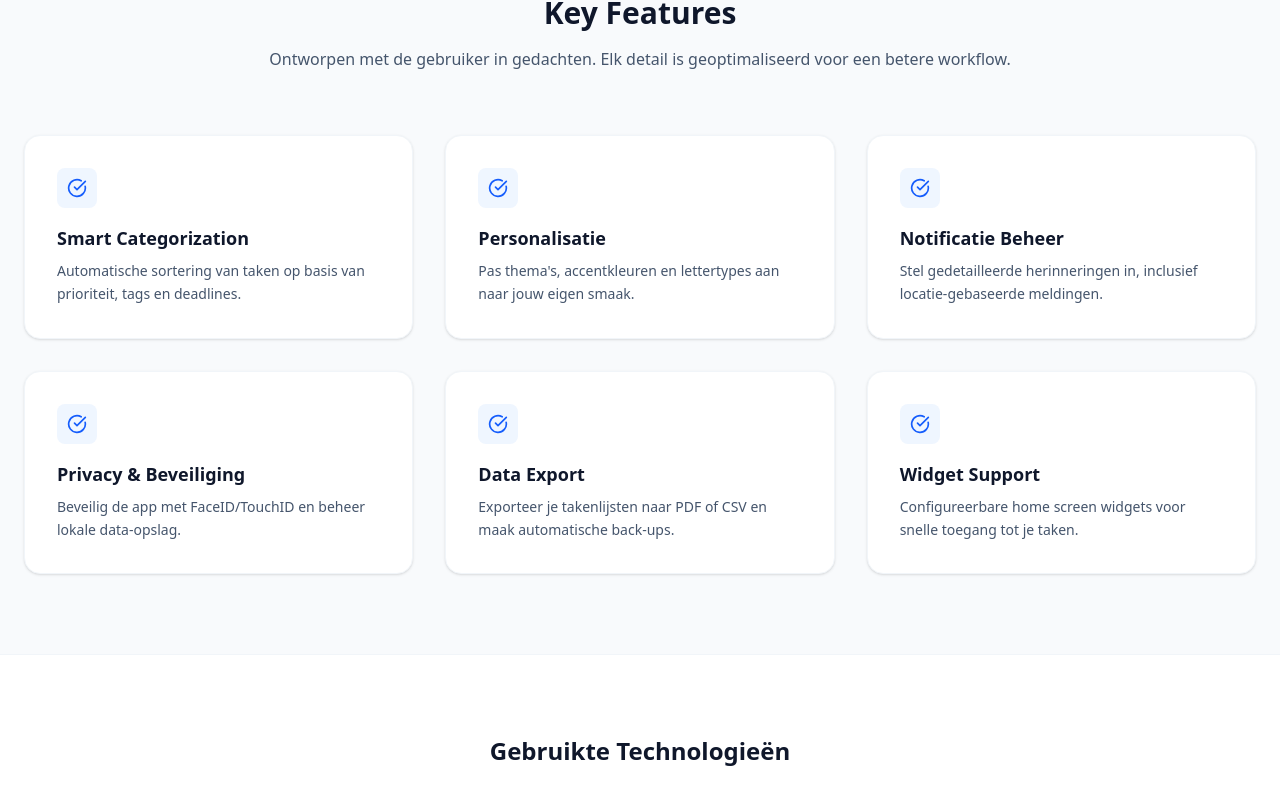
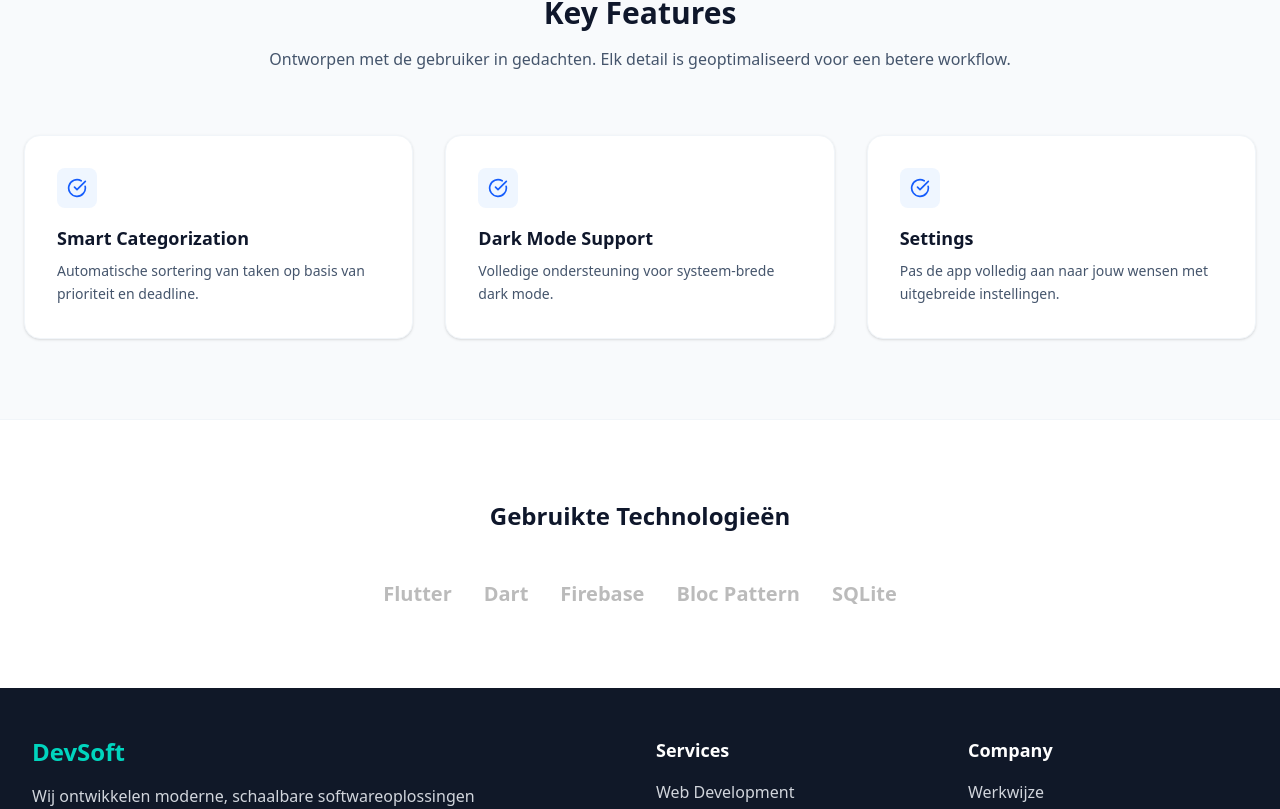
Before and after one commit to AngeloKoranteng/portfolio, a Next.js app: page /portfolio/flutter-todo in a window 1280 px wide. Shown: the part 1171-1980 px from the top of the page. Built offline with nearby package versions, Linux system fonts and the light colour scheme.

Commit message:
Fixtaskmaster

```diff
--- a/app/portfolio/flutter-todo/page.tsx
+++ b/app/portfolio/flutter-todo/page.tsx
@@ -121,12 +121,9 @@ export default function FlutterTodoPage() {
 
           <div className="grid md:grid-cols-3 gap-8">
             {[
-              { title: "Smart Categorization", desc: "Automatische sortering van taken op basis van prioriteit, tags en deadlines." },
-              { title: "Personalisatie", desc: "Pas thema's, accentkleuren en lettertypes aan naar jouw eigen smaak." },
-              { title: "Notificatie Beheer", desc: "Stel gedetailleerde herinneringen in, inclusief locatie-gebaseerde meldingen." },
-              { title: "Privacy & Beveiliging", desc: "Beveilig de app met FaceID/TouchID en beheer lokale data-opslag." },
-              { title: "Data Export", desc: "Exporteer je takenlijsten naar PDF of CSV en maak automatische back-ups." },
-              { title: "Widget Support", desc: "Configureerbare home screen widgets voor snelle toegang tot je taken." },
+              { title: "Smart Categorization", desc: "Automatische sortering van taken op basis van prioriteit en deadline." },
+              { title: "Dark Mode Support", desc: "Volledige ondersteuning voor systeem-brede dark mode." },
+              { title: "Settings", desc: "Pas de app volledig aan naar jouw wensen met uitgebreide instellingen." },
             ].map((feature, i) => (
               <div key={i} className="bg-white p-8 rounded-2xl shadow-sm border border-slate-100 hover:shadow-md transition-shadow">
                 <div className="w-10 h-10 bg-blue-50 rounded-lg flex items-center justify-center text-blue-600 mb-4">
```
